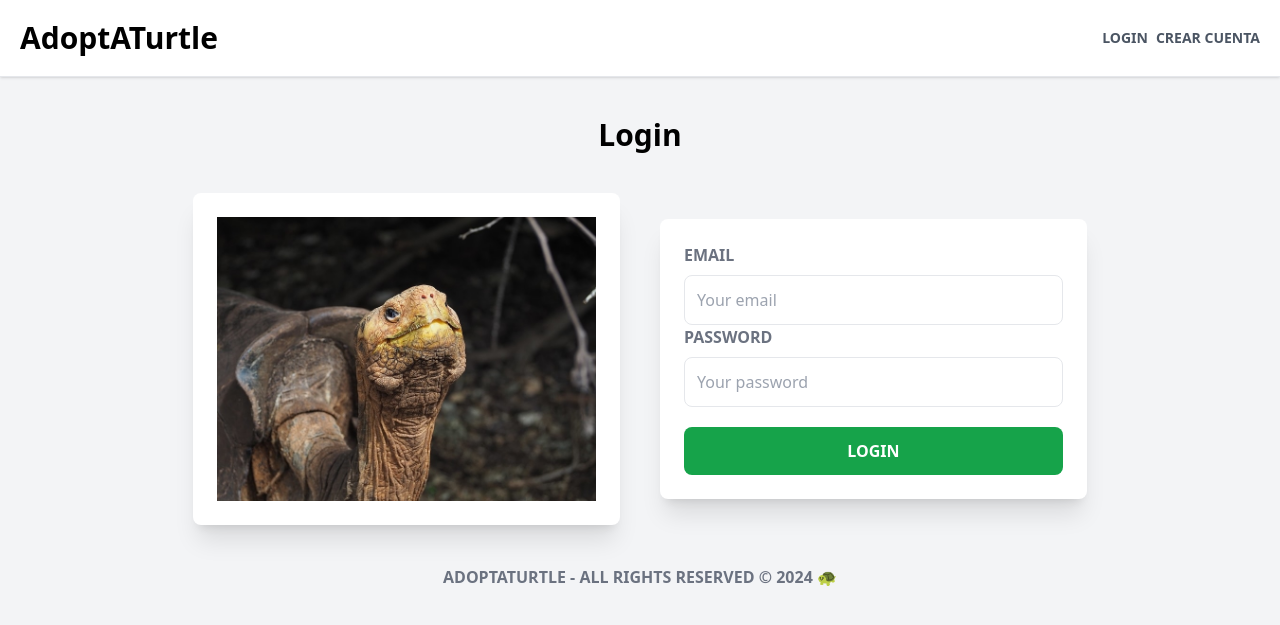
After one commit to ivanlegranbizarro/adoptATurtle, a Laravel app: page /login in a window 1280 px wide. The commit adds this page. Shown: the top 625 px of the page. Run offline with Laravel 12, Linux system fonts and the light colour scheme; some libraries are stand-ins or nearby versions.

Commit message:
login view

```diff
--- /dev/null
+++ b/resources/views/users/login.blade.php
@@ -0,0 +1,27 @@
+ @extends('layouts.base')
+
+ @section('title', 'Login')
+
+
+ @section('content')
+ <div class="md:flex md:justify-center md:gap-10 md:items-center">
+   <div class="md:w-4/12 bg-white shadow-xl rounded-lg p-6">
+     <img src="{{ asset('img/tortuga-george.jpg') }}" alt="Login Turtle" />
+   </div>
+   <div class="md:w-4/12 bg-white shadow-xl rounded-lg p-6">
+     <form>
+       <div>
+         <div>
+           <label for="email" class="mb-2 block uppercase text-gray-500 font-bold">Email</label>
+           <input type="email" name="email" placeholder="Your email" class="border p-3 w-full rounded-lg" />
+         </div>
+         <div>
+           <label for="password" class="mb-2 block uppercase text-gray-500 font-bold">Password</label>
+           <input type="password" name="password" placeholder="Your password" class="border p-3 w-full rounded-lg" />
+         </div>
+
+         <input type="submit" value="Login" class="bg-green-600 hover:bg-green-700 transition-colors cursor-pointer uppercase font-bold w-full p-3 text-white rounded-lg mt-5" />
+     </form>
+   </div>
+ </div>
+ @endsection
--- a/routes/web.php
+++ b/routes/web.php
@@ -9,3 +9,7 @@
 Route::get('/register', function () {
   return view('users.register');
 });
+
+Route::get('/login', function () {
+  return view('users.login');
+});
```
Also changed, not shown: resources/views/users/register.blade.php (+5 -5 lines), public/img/tortuga-george.jpg (added), public/img/tortuga-register.jpg (added).
